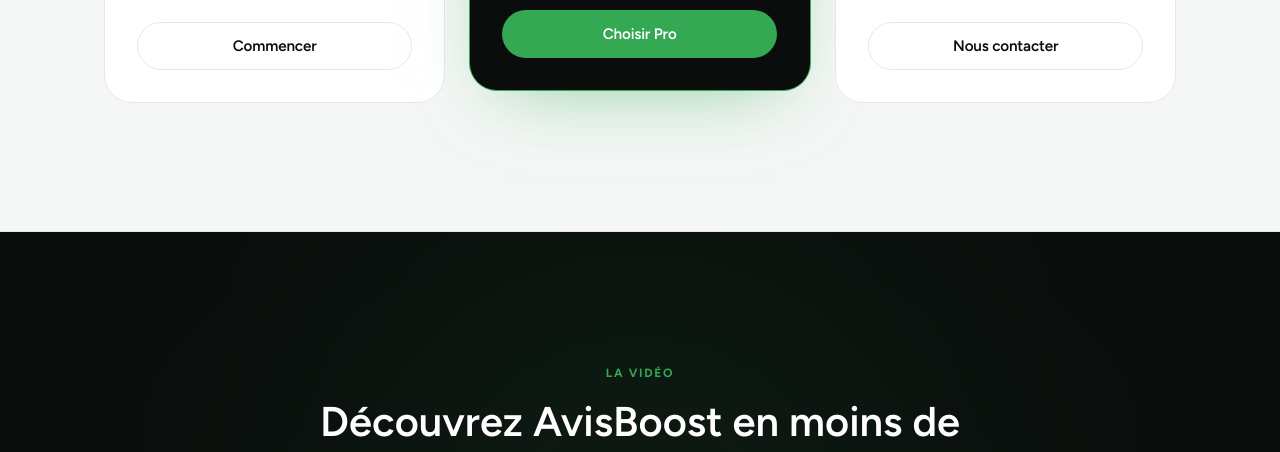
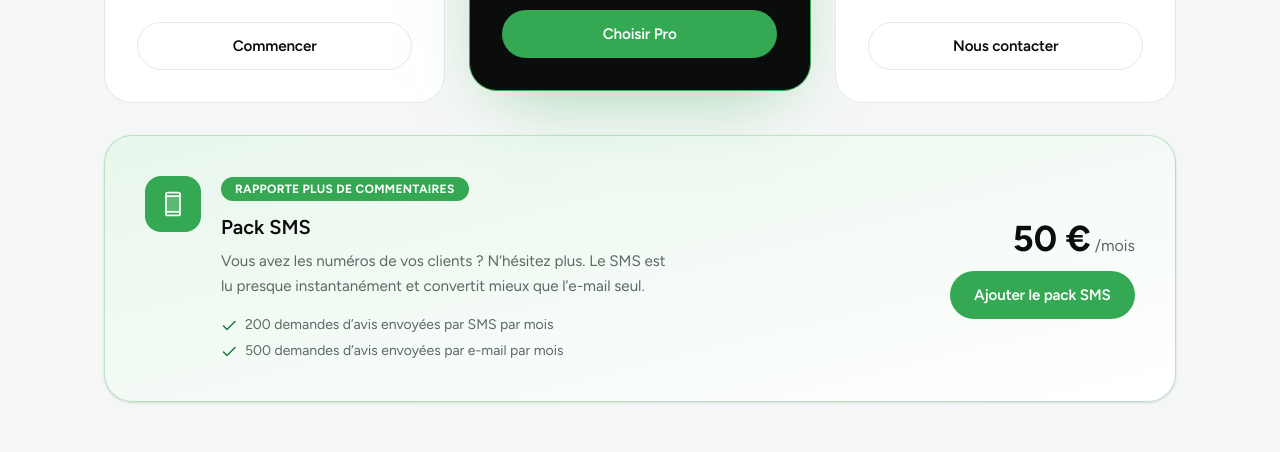
Before and after one commit to ramisam200/Avisboost, a React (Vite) app: page / in a window 1280 px wide. Shown: the part 5880-6332 px from the top of the page. Built offline with nearby package versions, Linux system fonts and the light colour scheme.

Commit message:
Ajoute l'offre add-on Pack SMS
Nouvelle section sous les tarifs : 50€/mois pour 200 demandes d'avis par SMS + 500 par e-mail, avec argumentaire "vous avez les numéros de vos clients".

```diff
--- a/src/components/Pricing.jsx
+++ b/src/components/Pricing.jsx
@@ -1,5 +1,5 @@
 import { motion } from "framer-motion";
-import { Check } from "@phosphor-icons/react";
+import { Check, DeviceMobile } from "@phosphor-icons/react";
 import SectionHeading from "./SectionHeading.jsx";
 import { Button } from "./Header.jsx";
 
@@ -119,6 +119,53 @@
             </motion.div>
           ))}
         </div>
+
+        <motion.div
+          initial={{ opacity: 0, y: 24 }}
+          whileInView={{ opacity: 1, y: 0 }}
+          viewport={{ once: true, amount: 0.3 }}
+          transition={{ duration: 0.5, delay: 0.3 }}
+          className="mt-8 overflow-hidden rounded-[1.75rem] border border-green/30 bg-gradient-to-br from-green-soft to-white p-8 shadow-sm sm:p-10"
+        >
+          <div className="flex flex-col gap-8 sm:flex-row sm:items-center sm:justify-between">
+            <div className="flex gap-5">
+              <span className="hidden size-14 shrink-0 place-items-center rounded-2xl bg-green text-white shadow-glow sm:grid">
+                <DeviceMobile weight="duotone" className="size-7" />
+              </span>
+              <div>
+                <span className="inline-flex items-center gap-2 rounded-full bg-green px-3.5 py-1 text-xs font-bold uppercase tracking-wide text-white">
+                  Rapporte plus de commentaires
+                </span>
+                <h3 className="mt-3 text-xl font-semibold text-ink">Pack SMS</h3>
+                <p className="mt-2 max-w-md text-[0.95rem] leading-relaxed text-ink-muted">
+                  Vous avez les numéros de vos clients ? N&rsquo;hésitez plus. Le SMS
+                  est lu presque instantanément et convertit mieux que l&rsquo;e-mail
+                  seul.
+                </p>
+                <ul className="mt-4 space-y-1.5 text-sm text-ink-muted">
+                  <li className="flex items-center gap-2">
+                    <Check weight="bold" className="size-4 shrink-0 text-green-dark" />
+                    200 demandes d&rsquo;avis envoyées par SMS par mois
+                  </li>
+                  <li className="flex items-center gap-2">
+                    <Check weight="bold" className="size-4 shrink-0 text-green-dark" />
+                    500 demandes d&rsquo;avis envoyées par e-mail par mois
+                  </li>
+                </ul>
+              </div>
+            </div>
+
+            <div className="flex shrink-0 flex-col items-start gap-3 sm:items-end">
+              <div className="flex items-baseline gap-1">
+                <span className="text-4xl font-bold text-ink">50 €</span>
+                <span className="text-ink-muted">/mois</span>
+              </div>
+              <Button href="#faq" className="h-12 w-full px-6 text-[0.95rem] sm:w-auto">
+                Ajouter le pack SMS
+              </Button>
+            </div>
+          </div>
+        </motion.div>
       </div>
     </section>
   );
```
